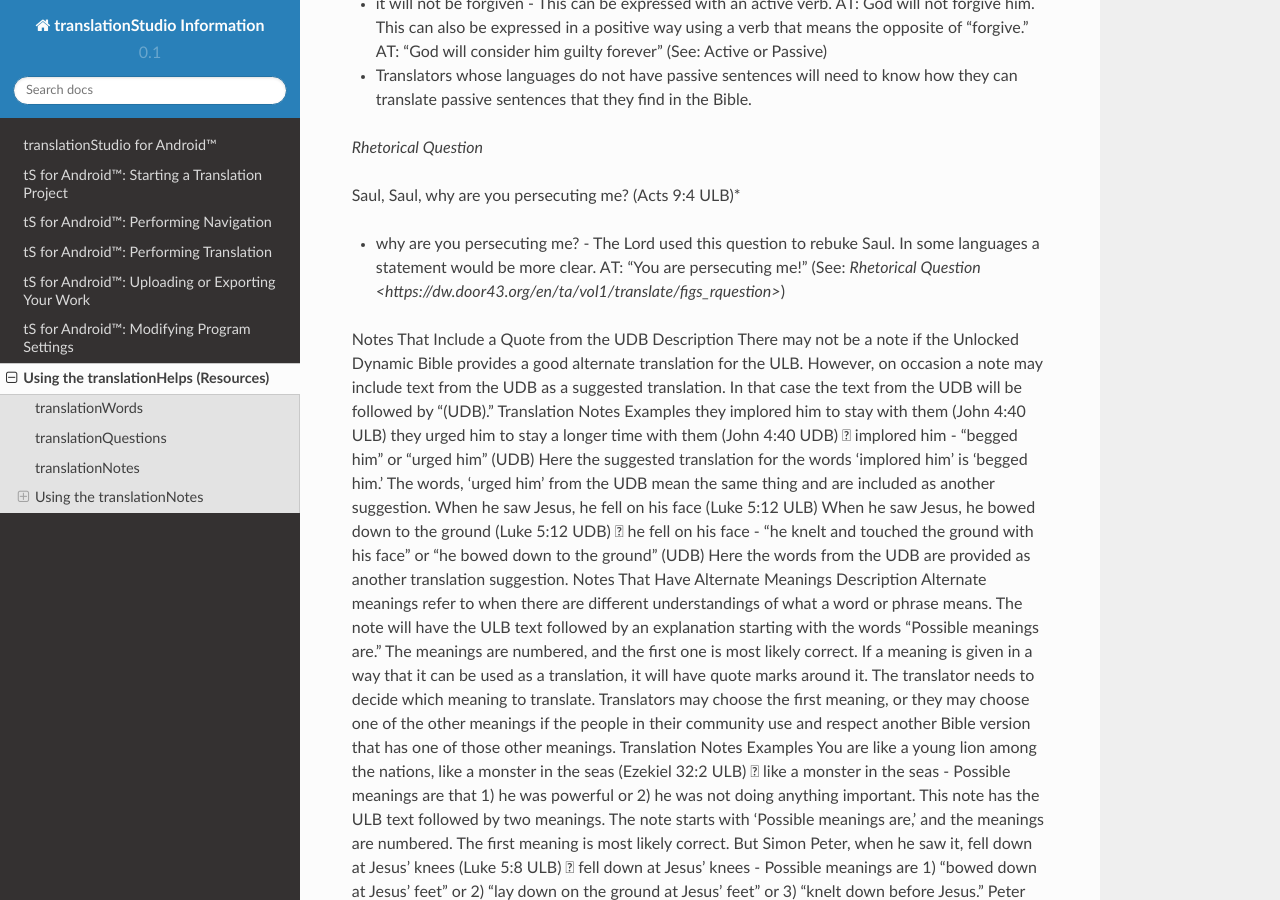
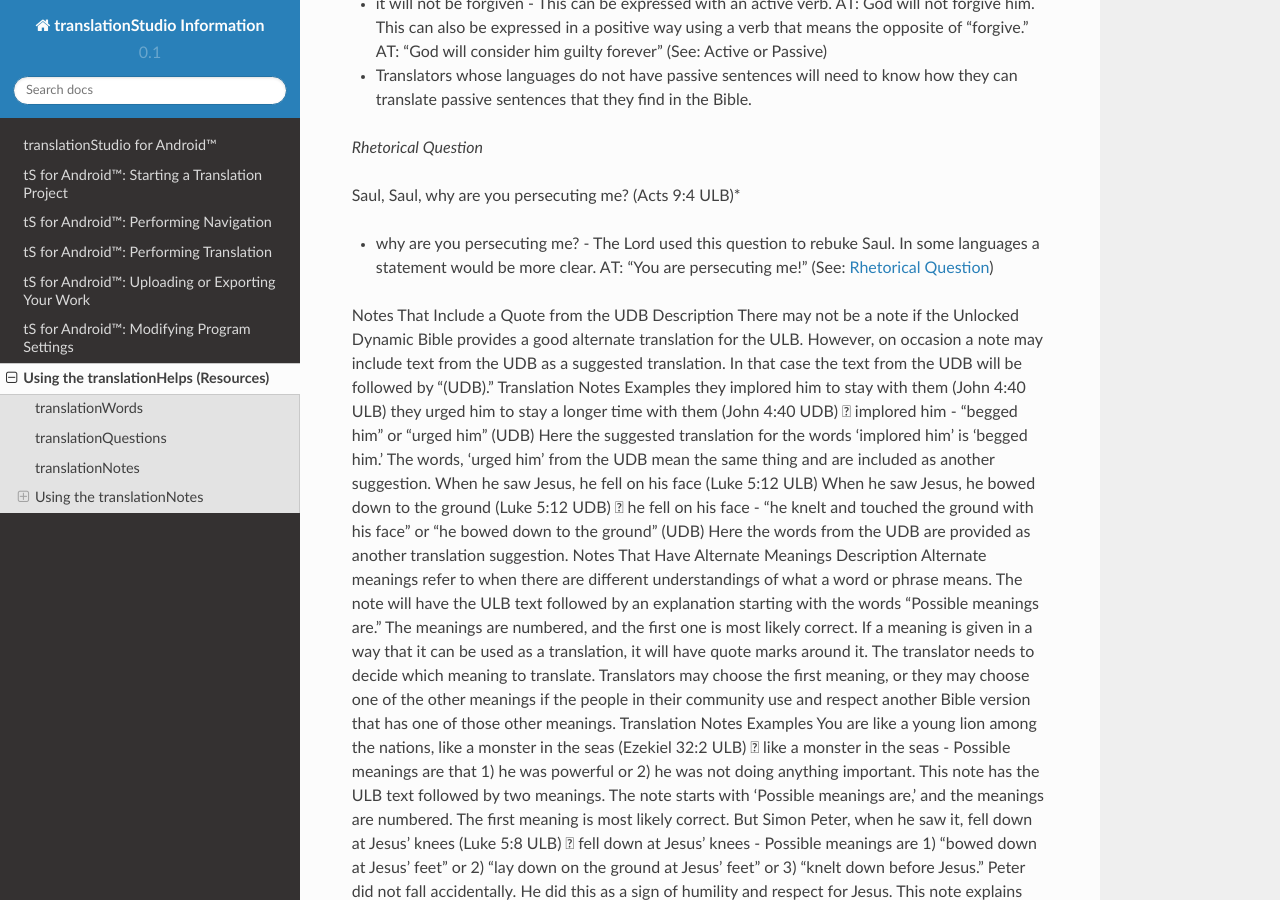
Before and after one commit to unfoldingWord-dev/translationStudio-Info, a Sphinx documentation site: the page built from docs/Helps.rst, in a window 1280 px wide and 900 px high, scrolled down 5720 px. Built offline with Sphinx 7.4.7 and the Read the Docs theme 2.0.0, drawn with Linux system fonts in a browser that asks for light colours; pages that are not in the unit, such as notebooks, are missing from menus.

Commit message:
Update Helps.rst

```diff
--- a/docs/Helps.rst
+++ b/docs/Helps.rst
@@ -196,7 +196,7 @@ to him who blasphemes against the Holy Spirit, it will not be forgiven. (Luke 12
 
 Saul, Saul, why are you persecuting me? (Acts 9:4 ULB)*
 
-* why are you persecuting me? - The Lord used this question to rebuke Saul. In some languages a statement would be more clear. AT: "You are persecuting me!" (See: `Rhetorical Question <https://dw.door43.org/en/ta/vol1/translate/figs_rquestion>`)
+* why are you persecuting me? - The Lord used this question to rebuke Saul. In some languages a statement would be more clear. AT: "You are persecuting me!" (See: `Rhetorical Question <https://dw.door43.org/en/ta/vol1/translate/figs_rquestion>`_)
 
 Notes That Include a Quote from the UDB
 Description
```
